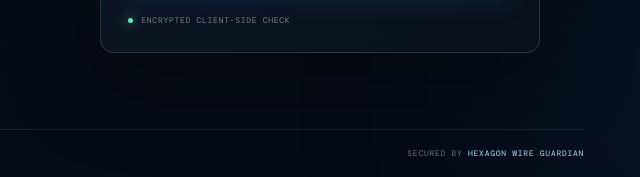
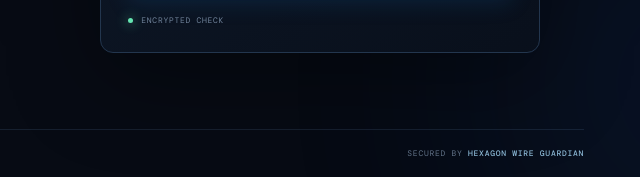
Before and after one commit to GotUrBack-Public/Hexagon-Intelligence-Toolkit, a plain HTML site: page index.html in a window 1280 px wide. Shown: the part 715-892 px from the top of the page, 602-1242 px from the left. Drawn offline with nearby package versions, Linux system fonts and the light colour scheme.

Commit message:
Update card foot text from 'CLIENT-SIDE CHECK' to 'CHECK'

```diff
--- a/index.html
+++ b/index.html
@@ -51,7 +51,7 @@
           <p id="feedback" class="feedback" role="status" aria-live="polite"></p>
           <button class="submit-btn" type="submit"><span>AUTHENTICATE</span><span>→</span></button>
         </form>
-        <div class="card-foot"><span class="lock-dot"></span> ENCRYPTED CLIENT-SIDE CHECK</div>
+        <div class="card-foot"><span class="lock-dot"></span> ENCRYPTED CHECK</div>
       </section>
     </section>
 
```
